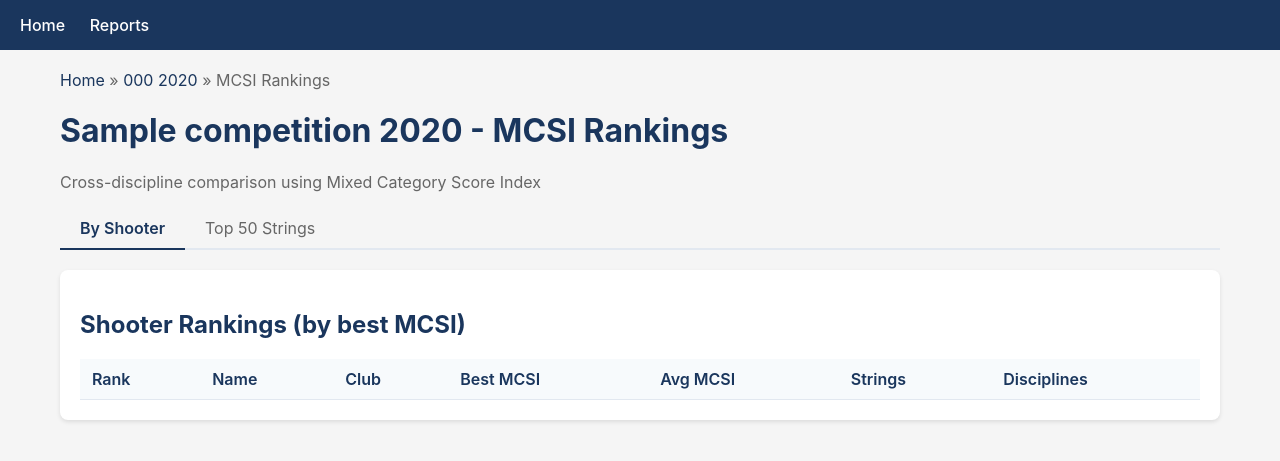
After one commit to dcomerford/nraadatabase, a Flask app: page /event/1/mcsi in a window 1280 px wide. The commit adds this page. Shown: the top 461 px of the page. Run offline with Flask 3, Linux system fonts and the light colour scheme; a database or web service that is not in the repository returns one stand-in record (values such as "Sample title"); lists and menus that the app fills with data are empty; some libraries are stand-ins or nearby versions.

Commit message:
Add MCSI event page with cross-discipline rankings

```diff
--- a/app.py
+++ b/app.py
@@ -303,6 +303,102 @@ def reports():
     return render_template('reports.html')
 
 
+@app.route('/event/<int:comp_id>/mcsi')
+def event_mcsi(comp_id):
+    """Event page showing all shooters ranked by MCSI regardless of discipline."""
+    conn = get_db()
+    cur = conn.cursor()
+
+    # Get competition info
+    cur.execute('''
+        SELECT c.competition_id, s.code, s.name, c.year
+        FROM competitions c
+        JOIN states s ON c.state_id = s.state_id
+        WHERE c.competition_id = %s;
+    ''', (comp_id,))
+
+    comp = cur.fetchone()
+    if not comp:
+        conn.close()
+        return "Competition not found", 404
+
+    comp_id, state_code, state_name, year = comp
+
+    # Get all strings for this competition with scores
+    cur.execute('''
+        SELECT st.string_id, sh.sid, sh.first_name, sh.last_name, cl.club_name,
+               st.discipline, st.distance, st.distance_unit, st.score, st.match_name
+        FROM strings st
+        JOIN shooters sh ON st.shooter_sid = sh.sid
+        LEFT JOIN clubs cl ON sh.club_id = cl.club_id
+        WHERE st.competition_id = %s AND st.score IS NOT NULL
+        ORDER BY sh.last_name, sh.first_name;
+    ''', (comp_id,))
+
+    # Calculate MCSI for each string
+    all_strings = []
+    for row in cur.fetchall():
+        string_id, sid, first, last, club, disc, distance, unit, score, match_name = row
+        mcsi = calculate_mcsi(score, disc)
+        if mcsi:
+            all_strings.append({
+                'string_id': string_id,
+                'sid': sid,
+                'name': f"{first} {last}",
+                'club': club,
+                'discipline': normalize_discipline(disc),
+                'distance': f"{distance}{unit}" if distance else '',
+                'score': float(score),
+                'mcsi': mcsi,
+                'match': match_name
+            })
+
+    # Sort by MCSI descending
+    all_strings.sort(key=lambda x: x['mcsi'], reverse=True)
+
+    # Also aggregate by shooter - best MCSI and average
+    shooter_stats = {}
+    for s in all_strings:
+        sid = s['sid']
+        if sid not in shooter_stats:
+            shooter_stats[sid] = {
+                'sid': sid,
+                'name': s['name'],
+                'club': s['club'],
+                'scores': [],
+                'disciplines': set()
+            }
+        shooter_stats[sid]['scores'].append(s['mcsi'])
+        shooter_stats[sid]['disciplines'].add(s['discipline'])
+
+    # Calculate stats
+    shooter_list = []
+    for sid, data in shooter_stats.items():
+        scores = data['scores']
+        shooter_list.append({
+            'sid': data['sid'],
+            'name': data['name'],
+            'club': data['club'],
+            'best_mcsi': max(scores),
+            'avg_mcsi': round(sum(scores) / len(scores), 2),
+            'shoots': len(scores),
+            'disciplines': sorted(data['disciplines'])
+        })
+
+    # Sort by best MCSI
+    shooter_list.sort(key=lambda x: x['best_mcsi'], reverse=True)
+
+    conn.close()
+
+    return render_template('event_mcsi.html',
+                           state_code=state_code,
+                           state_name=state_name,
+                           year=year,
+                           comp_id=comp_id,
+                           shooters=shooter_list,
+                           top_strings=all_strings[:50])
+
+
 @app.route('/api/report/top-shooters')
 def report_top_shooters():
     """Top shooters by discipline across years."""
--- a/templates/competition.html
+++ b/templates/competition.html
@@ -8,6 +8,12 @@
 </div>
 
 <h1>{{ state_name }} {{ year }}</h1>
+
+<div class="card" style="background: linear-gradient(135deg, #1a365d 0%, #2c5282 100%); color: white;">
+    <h2 style="color: white; margin-top: 0;">MCSI Cross-Discipline Rankings</h2>
+    <p>Compare all shooters regardless of discipline using the Mixed Category Score Index</p>
+    <a href="/event/{{ comp_id }}/mcsi" class="btn" style="background: white; color: #1a365d;">View MCSI Rankings</a>
+</div>
 
 <div class="card">
     <h2>Disciplines</h2>
--- /dev/null
+++ b/templates/event_mcsi.html
@@ -0,0 +1,105 @@
+{% extends "base.html" %}
+
+{% block title %}{{ state_code }} {{ year }} - MCSI Rankings{% endblock %}
+
+{% block content %}
+<div class="breadcrumb">
+    <a href="/">Home</a> &raquo;
+    <a href="/competition/{{ state_code }}/{{ year }}">{{ state_code }} {{ year }}</a> &raquo;
+    MCSI Rankings
+</div>
+
+<h1>{{ state_name }} {{ year }} - MCSI Rankings</h1>
+<p style="color: #666;">Cross-discipline comparison using Mixed Category Score Index</p>
+
+<div class="tabs">
+    <div class="tab active" onclick="showTab('shooters')">By Shooter</div>
+    <div class="tab" onclick="showTab('strings')">Top 50 Strings</div>
+</div>
+
+<div id="shooters-tab" class="card">
+    <h2>Shooter Rankings (by best MCSI)</h2>
+    <table>
+        <thead>
+            <tr>
+                <th>Rank</th>
+                <th>Name</th>
+                <th>Club</th>
+                <th>Best MCSI</th>
+                <th>Avg MCSI</th>
+                <th>Strings</th>
+                <th>Disciplines</th>
+            </tr>
+        </thead>
+        <tbody>
+            {% for s in shooters %}
+            <tr>
+                <td>
+                    {% if loop.index == 1 %}<span class="badge badge-gold">1</span>
+                    {% elif loop.index == 2 %}<span class="badge badge-silver">2</span>
+                    {% elif loop.index == 3 %}<span class="badge badge-bronze">3</span>
+                    {% else %}{{ loop.index }}{% endif %}
+                </td>
+                <td><a href="/shooter/{{ s.sid }}">{{ s.name }}</a></td>
+                <td>{{ s.club or '-' }}</td>
+                <td><strong>{{ s.best_mcsi }}</strong></td>
+                <td>{{ s.avg_mcsi }}</td>
+                <td>{{ s.shoots }}</td>
+                <td>
+                    {% for d in s.disciplines %}
+                    <span class="discipline-tag">{{ d }}</span>
+                    {% endfor %}
+                </td>
+            </tr>
+            {% endfor %}
+        </tbody>
+    </table>
+</div>
+
+<div id="strings-tab" class="card" style="display: none;">
+    <h2>Top 50 Individual Strings by MCSI</h2>
+    <table>
+        <thead>
+            <tr>
+                <th>Rank</th>
+                <th>Name</th>
+                <th>Club</th>
+                <th>Discipline</th>
+                <th>Distance</th>
+                <th>Score</th>
+                <th>MCSI</th>
+            </tr>
+        </thead>
+        <tbody>
+            {% for s in top_strings %}
+            <tr>
+                <td>
+                    {% if loop.index == 1 %}<span class="badge badge-gold">1</span>
+                    {% elif loop.index == 2 %}<span class="badge badge-silver">2</span>
+                    {% elif loop.index == 3 %}<span class="badge badge-bronze">3</span>
+                    {% else %}{{ loop.index }}{% endif %}
+                </td>
+                <td><a href="/shooter/{{ s.sid }}">{{ s.name }}</a></td>
+                <td>{{ s.club or '-' }}</td>
+                <td><span class="discipline-tag">{{ s.discipline }}</span></td>
+                <td>{{ s.distance }}</td>
+                <td>{{ s.score }}</td>
+                <td><strong>{{ s.mcsi }}</strong></td>
+            </tr>
+            {% endfor %}
+        </tbody>
+    </table>
+</div>
+{% endblock %}
+
+{% block scripts %}
+<script>
+function showTab(tab) {
+    document.querySelectorAll('.tab').forEach(t => t.classList.remove('active'));
+    document.querySelectorAll('.card[id$="-tab"]').forEach(c => c.style.display = 'none');
+
+    event.target.classList.add('active');
+    document.getElementById(tab + '-tab').style.display = 'block';
+}
+</script>
+{% endblock %}
```
